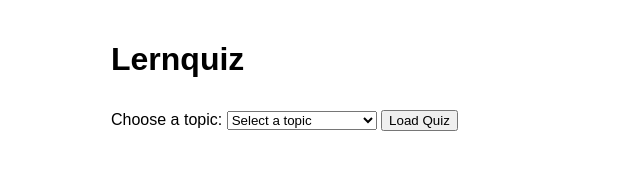
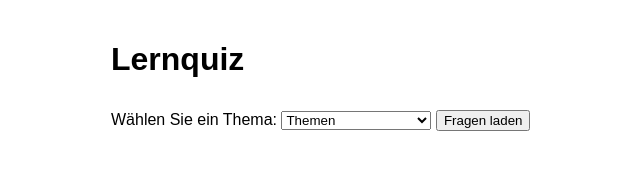
Before and after one commit to allgemeinbildung/repetition, a plain HTML site: page index.html in a window 1280 px wide. Shown: the whole page, without its empty margins (129-769 px from the left). Drawn offline with Linux system fonts and the light colour scheme.

Commit message:
Update index.html

```diff
--- a/index.html
+++ b/index.html
@@ -12,11 +12,11 @@
 <body>
     <h1>Lernquiz</h1>
     <div>
-        <label for="topicSelect">Choose a topic:</label>
+        <label for="topicSelect">Wählen Sie ein Thema:</label>
         <select id="topicSelect">
-            <option value="">Select a topic</option>
+            <option value="">Themen</option>
         </select>
-        <button id="loadQuizButton">Load Quiz</button>
+        <button id="loadQuizButton">Fragen laden</button>
     </div>
     <div id="questionContainer" style="display:none;">
         <h2 id="questionTitle"></h2>
```
